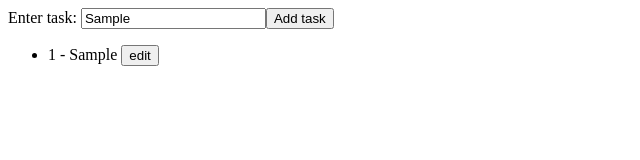
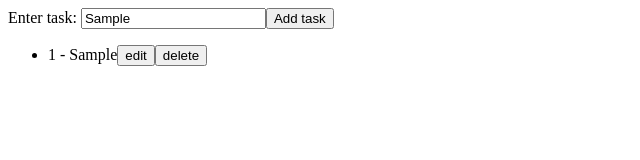
Before and after one commit to Parzivalcen/handleInputsReact, a React (Create React App) app: page / in a window 1280 px wide. Both pictures are taken after typing "Sample" into the empty fields and a click on the button "Add task". Shown: the top 160 px of the page, without its empty margins (0-640 px from the left). Built offline with nearby package versions, Linux system fonts and the light colour scheme.

Commit message:
delete btn

```diff
--- a/src/App.js
+++ b/src/App.js
@@ -10,7 +10,8 @@ class App extends Component {
       task: {
         text: '',
         taskNumber: 0,
-        id: nanoid()
+        id: nanoid(),
+        editing: false
       },
       tasks: [],
 
@@ -32,10 +33,32 @@ class App extends Component {
         }
       })
     }
-    const deleteTask = (task) => {
-
-    }
-      console.log(tasks);
+    const deleteTask = (taskid) => {
+          this.setState(prevState=>{
+            const oldTasks = prevState.tasks
+            let newTasks = oldTasks.filter(oldTask=> oldTask.id !== taskid)
+            console.log('new', typeof(taskid) )
+            return {
+              tasks: [...newTasks]
+            }
+          })
+        }
+      const editTask = (taskid) =>{
+        this.setState(prevState=>{
+          const oldTasks = prevState.tasks;
+          let newTasks = oldTasks.map(task=>{
+            if(taskid === task.id){
+              console.log(taskid)
+              task.editing = !task.editing;
+            }
+            return oldTasks
+          })
+          return{
+            tasks: [...newTasks]
+          }
+        })
+      }
+      // console.log(tasks);
     return (
       <div className="App">
         <form onSubmit={handleSubmit}>
@@ -43,7 +66,10 @@ class App extends Component {
           <input value={task.text} onChange={handleChange} type="text" name="taskInput"/>
           <button type="submit" >Add task</button>
         </form>
-        <Overview tasks={tasks} />
+        <Overview tasks={tasks}
+        deleteTask={deleteTask}
+        editTask={editTask} />
+
       </div>
   )};
 }
--- a/src/components/Overview.js
+++ b/src/components/Overview.js
@@ -3,8 +3,12 @@ import React, {Component} from "react";
 class Overview extends Component {
     render(){
         const taskComponents = this.props.tasks.map((task, i)=>(
-            <li key={i}>
-                {task.taskNumber + 1} - {task.text} <button>edit</button>
+            <li key={i} className='task' id={task.id}>
+                {task.taskNumber + 1} - {task.text ? task.text : 'noName' }
+                {task.editing ? <button>save</button> :
+                <button onClick={()=>this.props.editTask(task.id)}>edit</button> }
+
+                <button onClick={()=>this.props.deleteTask(task.id)}>delete</button>
             </li>
         ))
         return(
```
